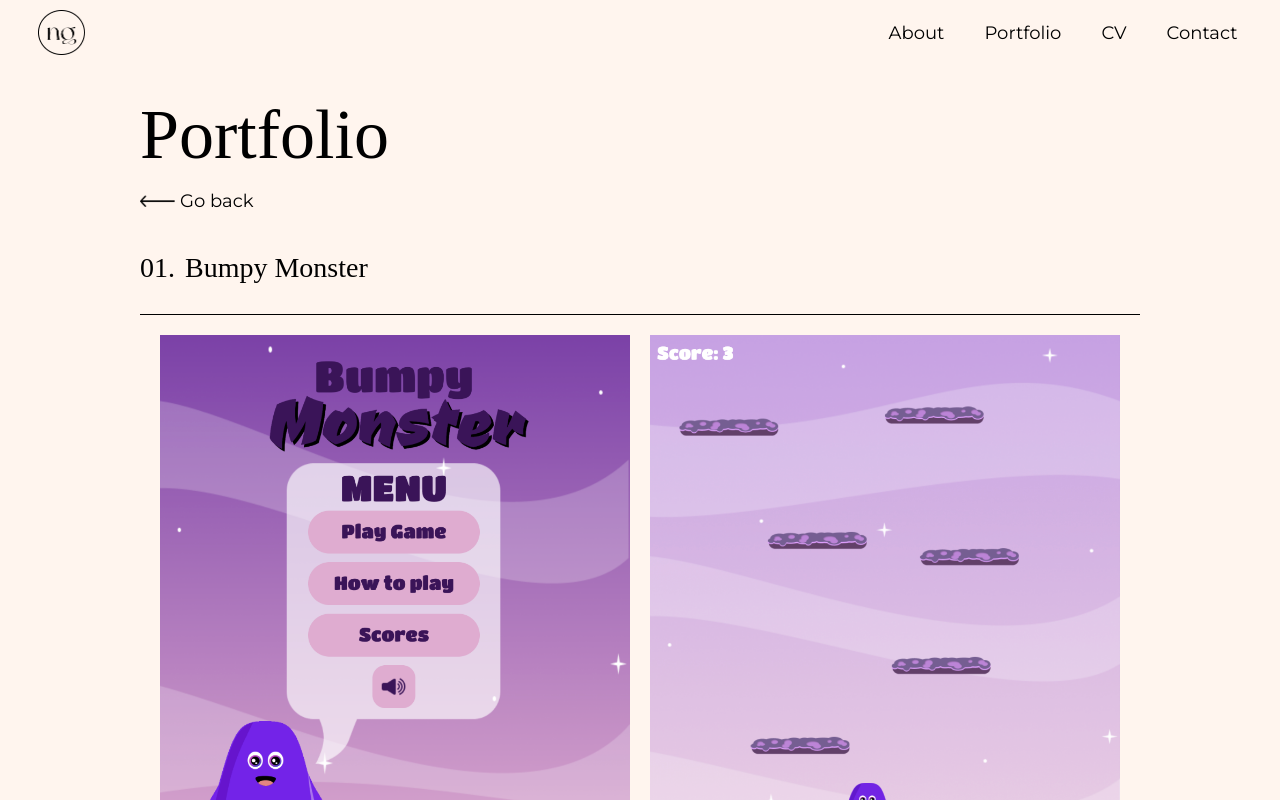
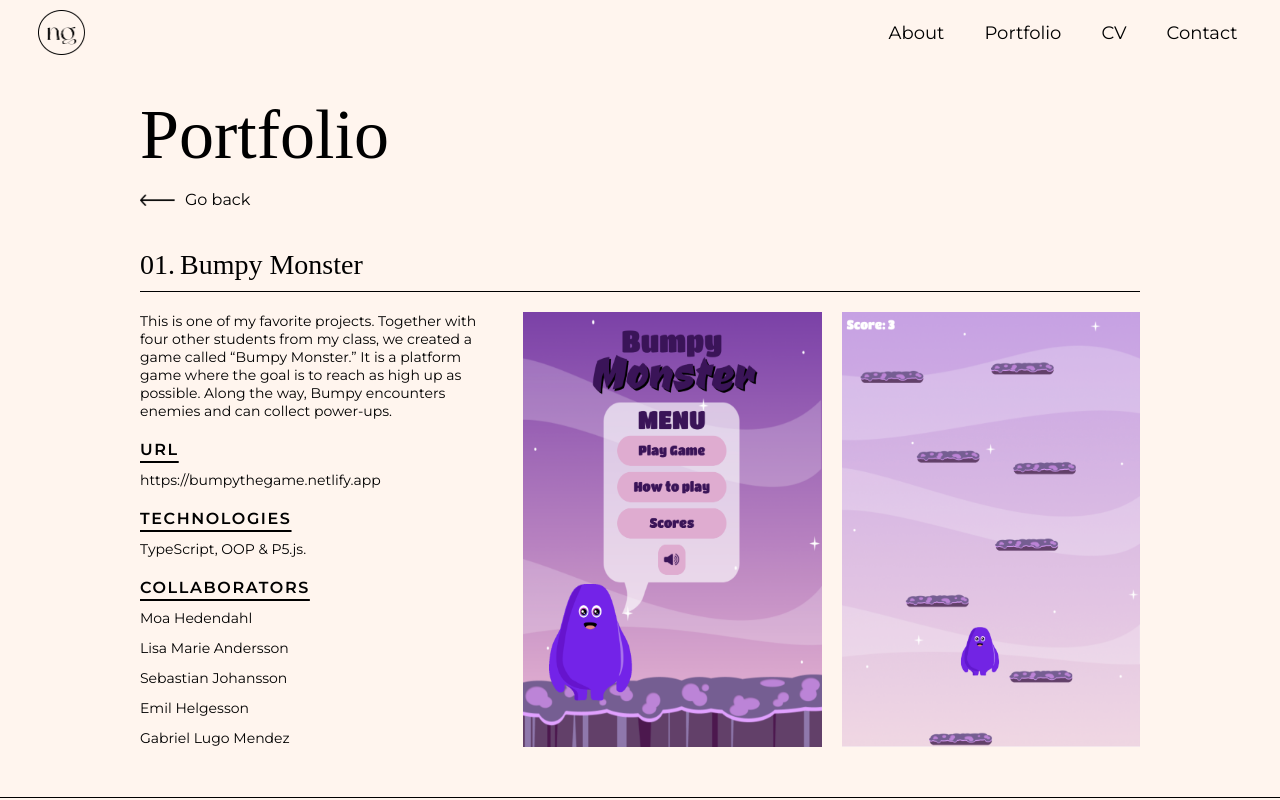
Before and after one commit to nathaliegustafsson/portfolio, a React (Vite) app: page /portfolio/bumpymonster in a window 1280 px wide. Shown: the top 800 px of the page. Built offline with nearby package versions, Linux system fonts and the light colour scheme.

Commit message:
media queries

```diff
--- a/src/components/Projects.tsx
+++ b/src/components/Projects.tsx
@@ -75,6 +75,10 @@ const BigContainer = styled.div`
 	width: 85%;
 	padding: 20px;
 	max-width: 1000px;
+
+	@media ${media.desktopXL} {
+		max-width: 1200px;
+	}
 `;
 
 const Container = styled.div`
@@ -122,6 +126,10 @@ const GoBackContainer = styled.div`
 	display: flex;
 	align-items: center;
 	gap: 5px;
+
+	@media ${media.tablet} {
+		gap: 10px;
+	}
 `;
 
 const GoBackText = styled.p`
@@ -138,11 +146,11 @@ const GoBackText = styled.p`
 	}
 
 	@media ${media.tablet} {
-		font-size: 14px;
+		font-size: 15px;
 	}
 
 	@media ${media.desktop} {
-		font-size: 18px;
+		font-size: 16px;
 	}
 `;
 
@@ -151,8 +159,8 @@ const Arrow = styled.img`
 	height: 6px;
 
 	@media ${media.tablet} {
-		width: 20px;
-		height: 7px;
+		width: 25px;
+		height: 8px;
 	}
 
 	@media ${media.desktop} {
@@ -178,7 +186,7 @@ const ProjectNameBigContainer = styled.div`
 	gap: 8px;
 
 	@media ${media.desktop} {
-		gap: 30px;
+		gap: 10px;
 	}
 `;
 
@@ -187,7 +195,7 @@ const NumberAndTitleContainer = styled.div`
 	gap: 5px;
 
 	@media ${media.tablet} {
-		gap: 20px;
+		gap: 15px;
 	}
 `;
 
@@ -234,12 +242,20 @@ const ProjectMainContent = styled.div`
 	display: flex;
 	flex-direction: column;
 	gap: 15px;
+
+	@media ${media.desktop} {
+		flex-direction: row-reverse;
+	}
 `;
 
 const ImageContainer = styled.div`
 	display: flex;
 	gap: 20px;
 	justify-content: center;
+
+	@media ${media.desktop} {
+		justify-content: flex-end;
+	}
 `;
 
 const ProjectImage = styled.img`
@@ -250,18 +266,38 @@ const TextContainer = styled.div`
 	display: flex;
 	flex-direction: column;
 	gap: 15px;
+
+	@media ${media.tablet} {
+		gap: 20px;
+	}
+
+	@media ${media.desktop} {
+		max-width: 350px;
+	}
+
+	@media ${media.desktopXL} {
+		max-width: 400px;
+	}
 `;
 
 const DescriptionText = styled.p`
 	margin: 0;
 	font-family: 'Montserrat';
 	font-size: 10px;
+
+	@media ${media.tablet} {
+		font-size: 14px;
+	}
 `;
 
 const UrlContainer = styled.div`
 	display: flex;
 	flex-direction: column;
 	gap: 10px;
+
+	@media ${media.tablet} {
+		gap: 12px;
+	}
 `;
 
 const SectionTitle = styled.h6`
@@ -273,6 +309,12 @@ const SectionTitle = styled.h6`
 	text-decoration: underline;
 	text-decoration-thickness: 1px;
 	text-underline-offset: 0.3rem;
+
+	@media ${media.tablet} {
+		font-size: 16px;
+		text-decoration-thickness: 2px;
+		text-underline-offset: 0.4rem;
+	}
 `;
 
 const UrlLink = styled.a`
@@ -286,30 +328,50 @@ const UrlLink = styled.a`
 		text-decoration-thickness: 1px;
 		text-underline-offset: 0.2rem;
 	}
+
+	@media ${media.tablet} {
+		font-size: 14px;
+	}
 `;
 
 const TechnologiesContainer = styled.div`
 	display: flex;
 	flex-direction: column;
 	gap: 10px;
+
+	@media ${media.tablet} {
+		gap: 12px;
+	}
 `;
 
 const TechnologiesText = styled.p`
 	margin: 0;
 	font-family: 'Montserrat';
 	font-size: 10px;
+
+	@media ${media.tablet} {
+		font-size: 14px;
+	}
+`;
+
+const CollaboratorsContainer = styled.div`
+	display: flex;
+	flex-direction: column;
+	gap: 10px;
+
+	@media ${media.tablet} {
+		gap: 12px;
+	}
 `;
 
 const CollaboratorName = styled.p`
 	margin: 0;
 	font-family: 'Montserrat';
 	font-size: 10px;
-`;
 
-const CollaboratorsContainer = styled.div`
-	display: flex;
-	flex-direction: column;
-	gap: 10px;
+	@media ${media.tablet} {
+		font-size: 14px;
+	}
 `;
 
 export default Projects;
```
